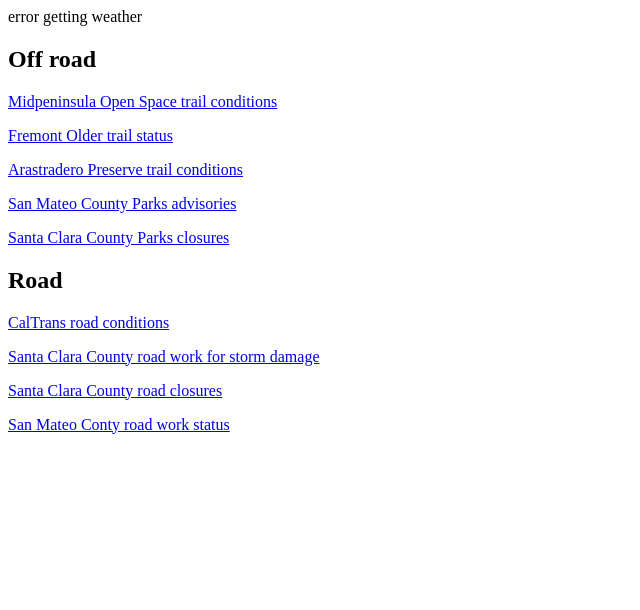
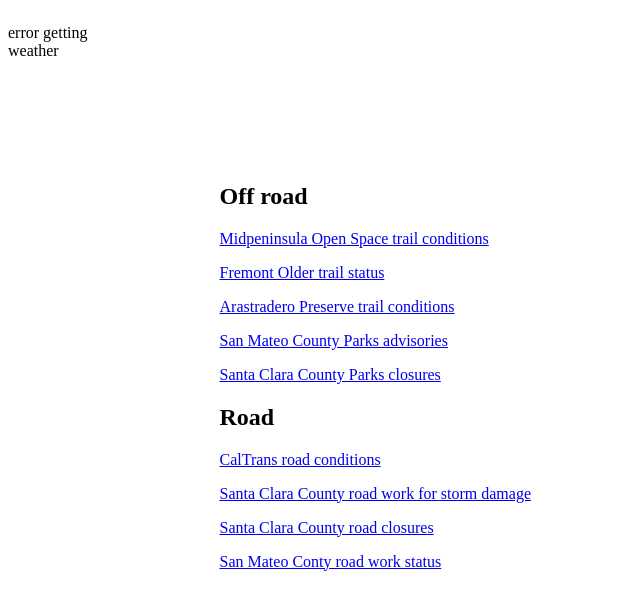
Before and after one commit to StevenWoo/flaskplaytime, a Flask app: template templates/cycling.html in a window 1280 px wide. Shown: the top 610 px of the page, without its empty margins (0-640 px from the left). Run offline with Flask 2, Linux system fonts and the light colour scheme; the template is opened without the code that fills it, so the values that code supplies are empty.

Commit message:
clean up format a little bit

```diff
--- a/flaskproject.py
+++ b/flaskproject.py
@@ -47,6 +47,8 @@
 
 @app.route('/cycling')
 def cycling():
+    # todo parameterize latitude longitude
+    # retrieve latitude longitude from browser
     url = 'forecast.weather.gov/MapClick.php?lat=37.3775&lon=-122.1144&lg=english&&FcstType=text'
     text = get_web_forecast(url)
     return render_template('cycling.html', weather = text)
--- a/templates/cycling.html
+++ b/templates/cycling.html
@@ -1,9 +1,43 @@
+<head>
+  <style>
+    .container {
+      display: grid;
+      grid-gap: 5px;
+      grid-template-columns: repeat(12, 1fr);
 
+      grid-template-rows: 150px 350px;
+      grid-template-areas:
+        ". . . d1 d1 d2 d2 d3 d3 . . ."
+        ". . c c   c  c  c  c  c c . .";
+    }
+
+    .day1 {
+      grid-area: d1;
+    }
+    .day2 {
+      grid-area: d2;
+    }
+    .day3 {
+      grid-area: d3;
+    }
+    .content {
+      grid-area: c;
+    }
+
+
+  </style>
+</head>
+<body>
+  <div class="container">
 {% if weather %}
   <p><small>{{ weather }}</small></p>
 {% else %}
   <p>error getting weather</p>
-{% endif %}
+  {% endif %}
+
+
+<div class='content'>
+
 
 
 <h2>Off road</h2>
@@ -19,3 +53,6 @@
 <p><a href="https://www.sccgov.org/sites/rda/RT/Pages/stormdamage.aspx">Santa Clara County road work for storm damage</a></p>
 <p><a href="https://www.sccgov.org/sites/rda/Pages/roadclosures.aspx">Santa Clara County road closures</a></p>
 <p><a href="http://publicworks.smcgov.org/our-projects">San Mateo Conty road work status</a></p>
+</div>
+</div>
+</body>
--- a/weather_scrape.py
+++ b/weather_scrape.py
@@ -17,24 +17,26 @@
     count = 0
     for div in divs:
         div.find()
-        txt = txt + str(div) + '<br />'
+        for img in div.find_all('img'):
+            img_url = img['src']
+            img['src'] = 'https://forecast.weather.gov/' + img_url
+            img['width'] = 32
+            img['height'] = 32
+
+        div['class'] = 'day' + str(count+1)
+        txt = txt + str(div)
         count = count + 1
         if count > max_count - 1:
             break
     return Markup(txt)
 
 def get_web_forecast(url):
-
     response = http.request('GET', url)
-
     if not response.status is 200:
         logging.warning('not 200')
         return soup.get_text()
     soup = BeautifulSoup(response.data, "html.parser")
-
     return extract_forecasts(soup, 3)
-
-
 
 def test_file():
     with open('temp.txt', 'r') as file_object:
```
Also changed, not shown: templates/test_scrape.html (+55 -1 lines), 1 other file.
